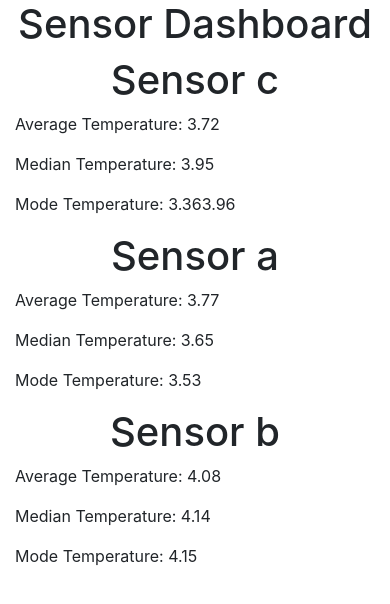
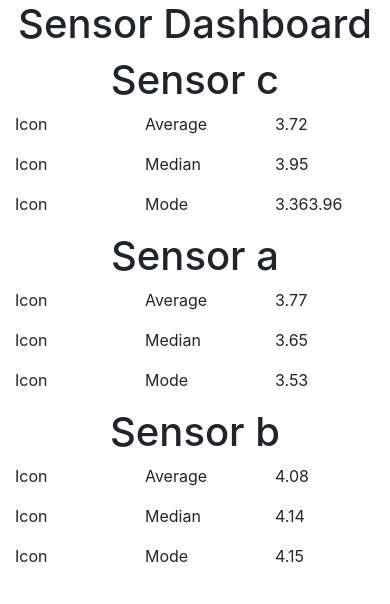
Before and after one commit to jp0123/sensor, a React (Create React App) app: page / in a window 390 px wide. Shown: the top 604 px of the page. Built offline with nearby package versions, Linux system fonts and the light colour scheme.

Commit message:
Update Sensor component | reactstrap and responsive design

```diff
--- a/src/components/Sensor.js
+++ b/src/components/Sensor.js
@@ -1,15 +1,15 @@
 import React from 'react'
-import { Col } from 'reactstrap';
+import { Row, Col } from 'reactstrap';
+import Data from './Data';
 
 const Sensor = ({ id, averageTemperature, medianTemperature, modeTemperature }) => {
-
   const sensorId = `Sensor ${id}`
   return (
-    <Col sm="12" md="4">
+    <Col md="4" sm="12">
       <h1 className="text-center">{sensorId}</h1>
-      <p>Average Temperature: {averageTemperature}</p>
-      <p>Median Temperature: {medianTemperature}</p>
-      <p>Mode Temperature: {modeTemperature}</p>
+      <Data title="Average" data={averageTemperature} />
+      <Data title="Median" data={medianTemperature} />
+      <Data title="Mode" data={modeTemperature} />
     </Col>
   )
 }
```
